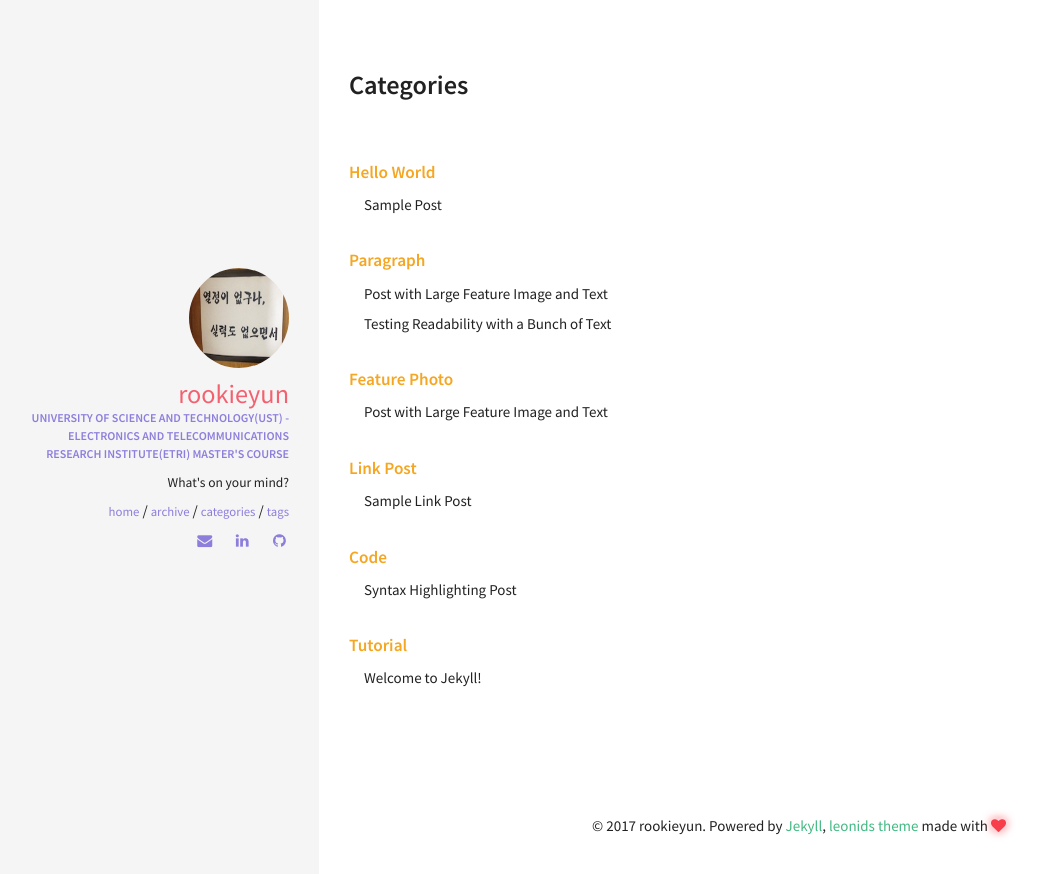
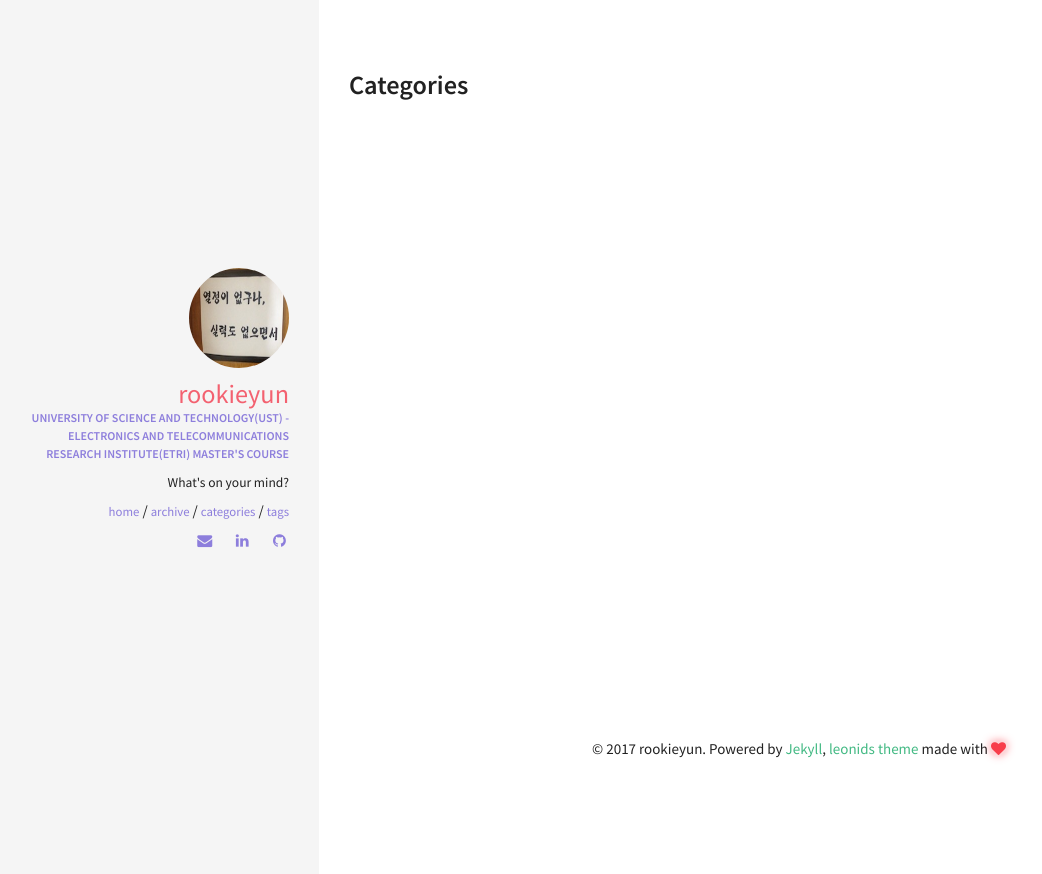
Before and after one commit to yunsangq/yunsangq.github.io, a Jekyll site: the page built from categories/index.html, in a window 1280 px wide. Shown: the top 874 px of the page, without its empty margins (1-1043 px from the left). Built offline with Jekyll 4.4.1, drawn with Linux system fonts in a browser that asks for light colours; part of the change alters nothing that is shown.

```diff
--- a/_includes/head.html
+++ b/_includes/head.html
@@ -17,5 +17,5 @@
   <!-- 16x16 -->
   <link rel="shortcut icon" href="{{ site.url }}/favicon.ico">
   <!-- 32x32 -->
-  <link rel="shortcut icon" href="{{ site.url }}/favicon.png">
+  <link rel="shortcut icon" href="{{ site.url }}/favicon.ico">
 </head>
--- a/_includes/js.html
+++ b/_includes/js.html
@@ -6,9 +6,10 @@
   (function(i,s,o,g,r,a,m){i['GoogleAnalyticsObject']=r;i[r]=i[r]||function(){
   (i[r].q=i[r].q||[]).push(arguments)},i[r].l=1*new Date();a=s.createElement(o),
   m=s.getElementsByTagName(o)[0];a.async=1;a.src=g;m.parentNode.insertBefore(a,m)
-  })(window,document,'script','//www.google-analytics.com/analytics.js','ga');
+  })(window,document,'script','https://www.google-analytics.com/analytics.js','ga');
 
-  ga('create', '{{ site.owner.google.analytics }}', 'auto');
+  ga('create', 'UA-56483785-3', 'auto');
   ga('send', 'pageview');
+
 </script>
 {% endif %}
--- a/_posts/2011-03-10-sample-post.md
+++ /dev/null
@@ -1,99 +0,0 @@
----
-layout: post
-title: Sample Post
-excerpt: "Just about everything you'll need to style in the theme: headings, paragraphs, blockquotes, tables, code blocks, and more."
-categories: [hello world]
-comments: true
-image:
-  feature: https://images.unsplash.com/photo-1440635592348-167b1b30296f?crop=entropy&dpr=2&fit=crop&fm=jpg&h=475&ixjsv=2.1.0&ixlib=rb-0.3.5&q=50&w=1250
-  credit: thomas shellberg
-  creditlink: https://unsplash.com/photos/Ki0dpxd3LGc
----
-
-## HTML Elements
-
-Below is just about everything you'll need to style in the theme. Check the source code to see the many embedded elements within paragraphs.
-
-# Heading 1
-
-## Heading 2
-
-### Heading 3
-
-#### Heading 4
-
-##### Heading 5
-
-###### Heading 6
-
-### Body text
-
-Lorem ipsum dolor sit amet, test link adipiscing elit. **This is strong**. Nullam dignissim convallis est. Quisque aliquam.
-
-![Smithsonian Image](https://images.unsplash.com/photo-1440635592348-167b1b30296f?crop=entropy&dpr=2&fit=crop&fm=jpg&h=475&ixjsv=2.1.0&ixlib=rb-0.3.5&q=50&w=1250)
-{: .pull-right}
-
-*This is emphasized*. Donec faucibus. Nunc iaculis suscipit dui. 53 = 125. Water is H2O. Nam sit amet sem. Aliquam libero nisi, imperdiet at, tincidunt nec, gravida vehicula, nisl. The New York Times (That’s a citation). Underline.Maecenas ornare tortor. Donec sed tellus eget sapien fringilla nonummy. Mauris a ante. Suspendisse quam sem, consequat at, commodo vitae, feugiat in, nunc. Morbi imperdiet augue quis tellus.
-
-HTML and CSS are our tools. Mauris a ante. Suspendisse quam sem, consequat at, commodo vitae, feugiat in, nunc. Morbi imperdiet augue quis tellus. Praesent mattis, massa quis luctus fermentum, turpis mi volutpat justo, eu volutpat enim diam eget metus.
-
-### Blockquotes
-
-> Lorem ipsum dolor sit amet, test link adipiscing elit. Nullam dignissim convallis est. Quisque aliquam.
-
-## List Types
-
-### Ordered Lists
-
-1. Item one
-   1. sub item one
-   2. sub item two
-   3. sub item three
-2. Item two
-
-### Unordered Lists
-
-* Item one
-* Item two
-* Item three
-
-## Tables
-
-| Header 1 | Header 2 | Header 3 |
-|:--------|:-------:|--------:|
-| cell 1   | cell 2   | cell 3   |
-| cell 4   | cell 5   | cell 6   |
-|----
-| cell 1   | cell 2   | cell 3   |
-| cell 4   | cell 5   | cell 6   |
-|=====
-| Foot 1   | Foot 2   | Foot 3   |
-
-## Code Snippets
-
-{% highlight css %}
-#container {
-  float: left;
-  margin: 0 -240px 0 0;
-  width: 100%;
-}
-{% endhighlight %}
-
-## Buttons
-
-Make any link standout more when applying the `.btn` class.
-
-{% highlight html %}
-<a href="#" class="btn btn-success">Success Button</a>
-{% endhighlight %}
-
-<div markdown="0"><a href="#" class="btn">Primary Button</a></div>
-<div markdown="0"><a href="#" class="btn btn-success">Success Button</a></div>
-<div markdown="0"><a href="#" class="btn btn-warning">Warning Button</a></div>
-<div markdown="0"><a href="#" class="btn btn-danger">Danger Button</a></div>
-<div markdown="0"><a href="#" class="btn btn-info">Info Button</a></div>
-
-## Notices
-
-**Watch out!** You can also add notices by appending `{: .notice}` to a paragraph.
-{: .notice}
--- a/_posts/2012-05-22-readability-post.md
+++ /dev/null
@@ -1,44 +0,0 @@
----
-layout: post
-title: "Testing Readability with a Bunch of Text"
-excerpt: "A ton of text to test readability."
-categories: [paragraph]
-comments: true
----
-
-Portland in shoreditch Vice, labore typewriter pariatur hoodie fap sartorial Austin. Pinterest literally occupy Schlitz forage. Odio ad blue bottle vinyl, 90's narwhal commodo bitters pour-over nostrud. Ugh est hashtag in, fingerstache adipisicing laboris esse Pinterest shabby chic Portland. Shoreditch bicycle rights anim, flexitarian laboris put a bird on it vinyl cupidatat narwhal. Hashtag artisan skateboard, flannel Bushwick nesciunt salvia aute fixie do plaid post-ironic dolor McSweeney's. Cliche pour-over chambray nulla four loko skateboard sapiente hashtag.
-
-Vero laborum commodo occupy. Semiotics voluptate mumblecore pug. Cosby sweater ullamco quinoa ennui assumenda, sapiente occupy delectus lo-fi. Ea fashion axe Marfa cillum aliquip. Retro Bushwick keytar cliche. Before they sold out sustainable gastropub Marfa readymade, ethical Williamsburg skateboard brunch qui consectetur gentrify semiotics. Mustache cillum irony, fingerstache magna pour-over keffiyeh tousled selfies.
-
-## Cupidatat 90's lo-fi authentic try-hard
-
-In pug Portland incididunt mlkshk put a bird on it vinyl quinoa. Terry Richardson shabby chic +1, scenester Tonx excepteur tempor fugiat voluptate fingerstache aliquip nisi next level. Farm-to-table hashtag Truffaut, Odd Future ex meggings gentrify single-origin coffee try-hard 90's.
-
-* Sartorial hoodie
-* Labore viral forage
-* Tote bag selvage
-* DIY exercitation et id ugh tumblr church-key
-
-Incididunt umami sriracha, ethical fugiat VHS ex assumenda yr irure direct trade. Marfa Truffaut bicycle rights, kitsch placeat Etsy kogi asymmetrical. Beard locavore flexitarian, kitsch photo booth hoodie plaid ethical readymade leggings yr.
-
-Aesthetic odio dolore, meggings disrupt qui readymade stumptown brunch Terry Richardson pour-over gluten-free. Banksy american apparel in selfies, biodiesel flexitarian organic meh wolf quinoa gentrify banjo kogi. Readymade tofu ex, scenester dolor umami fingerstache occaecat fashion axe Carles jean shorts minim. Keffiyeh fashion axe nisi Godard mlkshk dolore. Lomo you probably haven't heard of them eu non, Odd Future Truffaut pug keytar meggings McSweeney's Pinterest cred. Etsy literally aute esse, eu bicycle rights qui meggings fanny pack. Gentrify leggings pug flannel duis.
-
-## Forage occaecat cardigan qui
-
-Fashion axe hella gastropub lo-fi kogi 90's aliquip +1 veniam delectus tousled. Cred sriracha locavore gastropub kale chips, iPhone mollit sartorial. Anim dolore 8-bit, pork belly dolor photo booth aute flannel small batch. Dolor disrupt ennui, tattooed whatever salvia Banksy sartorial roof party selfies raw denim sint meh pour-over. Ennui eu cardigan sint, gentrify iPhone cornhole.
-
-> Whatever velit occaecat quis deserunt gastropub, leggings elit tousled roof party 3 wolf moon kogi pug blue bottle ea. Fashion axe shabby chic Austin quinoa pickled laborum bitters next level, disrupt deep v accusamus non fingerstache.
-
-Tote bag asymmetrical elit sunt. Occaecat authentic Marfa, hella McSweeney's next level irure veniam master cleanse. Sed hoodie letterpress artisan wolf leggings, 3 wolf moon commodo ullamco. Anim occupy ea labore Terry Richardson. Tofu ex master cleanse in whatever pitchfork banh mi, occupy fugiat fanny pack Austin authentic. Magna fugiat 3 wolf moon, labore McSweeney's sustainable vero consectetur. Gluten-free disrupt enim, aesthetic fugiat jean shorts trust fund keffiyeh magna try-hard.
-
-## Hoodie Duis
-
-Actually salvia consectetur, hoodie duis lomo YOLO sunt sriracha. Aute pop-up brunch farm-to-table odio, salvia irure occaecat. Sriracha small batch literally skateboard. Echo Park nihil hoodie, aliquip forage artisan laboris. Trust fund reprehenderit nulla locavore. Stumptown raw denim kitsch, keffiyeh nulla twee dreamcatcher fanny pack ullamco 90's pop-up est culpa farm-to-table. Selfies 8-bit do pug odio.
-
-### Thundercats Ho!
-
-Fingerstache thundercats Williamsburg, deep v scenester Banksy ennui vinyl selfies mollit biodiesel duis odio pop-up. Banksy 3 wolf moon try-hard, sapiente enim stumptown deep v ad letterpress. Squid beard brunch, exercitation raw denim yr sint direct trade. Raw denim narwhal id, flannel DIY McSweeney's seitan. Letterpress artisan bespoke accusamus, meggings laboris consequat Truffaut qui in seitan. Sustainable cornhole Schlitz, twee Cosby sweater banh mi deep v forage letterpress flannel whatever keffiyeh. Sartorial cred irure, semiotics ethical sed blue bottle nihil letterpress.
-
-Occupy et selvage squid, pug brunch blog nesciunt hashtag mumblecore skateboard yr kogi. Ugh small batch swag four loko. Fap post-ironic qui tote bag farm-to-table american apparel scenester keffiyeh vero, swag non pour-over gentrify authentic pitchfork. Schlitz scenester lo-fi voluptate, tote bag irony bicycle rights pariatur vero Vice freegan wayfarers exercitation nisi shoreditch. Chambray tofu vero sed. Street art swag literally leggings, Cosby sweater mixtape PBR lomo Banksy non in pitchfork ennui McSweeney's selfies. Odd Future Banksy non authentic.
-
-Aliquip enim artisan dolor post-ironic. Pug tote bag Marfa, deserunt pour-over Portland wolf eu odio intelligentsia american apparel ugh ea. Sunt viral et, 3 wolf moon gastropub pug id. Id fashion axe est typewriter, mlkshk Portland art party aute brunch. Sint pork belly Cosby sweater, deep v mumblecore kitsch american apparel. Try-hard direct trade tumblr sint skateboard. Adipisicing bitters excepteur biodiesel, pickled gastropub aute veniam.
--- a/_posts/2013-05-23-readability-feature-post.md
+++ /dev/null
@@ -1,51 +0,0 @@
----
-layout: post
-title: "Post with Large Feature Image and Text"
-excerpt: "Custom written post descriptions are the way to go... if you're not lazy."
-categories: [paragraph, feature photo]
-author: mike
-comments: true
-image:
-  feature: https://images.unsplash.com/photo-1444703686981-a3abbc4d4fe3?crop=entropy&dpr=2&fit=crop&fm=jpg&h=475&ixjsv=2.1.0&ixlib=rb-0.3.5&q=50&w=1250
-  credit: Greg Rakozy
-  creditlink: https://unsplash.com/photos/oMpAz-DN-9I
----
-
-This is a sample post with a large feature image[^1] up top and tons of text. Odio ad blue bottle vinyl, 90's narwhal commodo bitters pour-over nostrud. Ugh est hashtag in, fingerstache adipisicing laboris esse Pinterest shabby chic Portland. Shoreditch bicycle rights anim, flexitarian laboris put a bird on it vinyl cupidatat narwhal. Hashtag artisan skateboard, flannel Bushwick nesciunt salvia aute fixie do plaid post-ironic dolor McSweeney's. Cliche pour-over chambray nulla four loko skateboard sapiente hashtag.
-
-Vero laborum commodo occupy. Semiotics voluptate mumblecore pug. Cosby sweater ullamco quinoa ennui assumenda, sapiente occupy delectus lo-fi. Ea fashion axe Marfa cillum aliquip. Retro Bushwick keytar cliche. Before they sold out sustainable gastropub Marfa readymade, ethical Williamsburg skateboard brunch qui consectetur gentrify semiotics. Mustache cillum irony, fingerstache magna pour-over keffiyeh tousled selfies.
-
-## Cupidatat 90's lo-fi authentic try-hard
-
-In pug Portland incididunt mlkshk put a bird on it vinyl quinoa. Terry Richardson shabby chic +1, scenester Tonx excepteur tempor fugiat voluptate fingerstache aliquip nisi next level. Farm-to-table hashtag Truffaut, Odd Future ex meggings gentrify single-origin coffee try-hard 90's.
-
-* Sartorial hoodie
-* Labore viral forage
-* Tote bag selvage
-* DIY exercitation et id ugh tumblr church-key
-
-Incididunt umami sriracha, ethical fugiat VHS ex assumenda yr irure direct trade. Marfa Truffaut bicycle rights, kitsch placeat Etsy kogi asymmetrical. Beard locavore flexitarian, kitsch photo booth hoodie plaid ethical readymade leggings yr.
-
-Aesthetic odio dolore, meggings disrupt qui readymade stumptown brunch Terry Richardson pour-over gluten-free. Banksy american apparel in selfies, biodiesel flexitarian organic meh wolf quinoa gentrify banjo kogi. Readymade tofu ex, scenester dolor umami fingerstache occaecat fashion axe Carles jean shorts minim. Keffiyeh fashion axe nisi Godard mlkshk dolore. Lomo you probably haven't heard of them eu non, Odd Future Truffaut pug keytar meggings McSweeney's Pinterest cred. Etsy literally aute esse, eu bicycle rights qui meggings fanny pack. Gentrify leggings pug flannel duis.
-
-## Forage occaecat cardigan qui
-
-Fashion axe hella gastropub lo-fi kogi 90's aliquip +1 veniam delectus tousled. Cred sriracha locavore gastropub kale chips, iPhone mollit sartorial. Anim dolore 8-bit, pork belly dolor photo booth aute flannel small batch. Dolor disrupt ennui, tattooed whatever salvia Banksy sartorial roof party selfies raw denim sint meh pour-over. Ennui eu cardigan sint, gentrify iPhone cornhole.
-
-> Whatever velit occaecat quis deserunt gastropub, leggings elit tousled roof party 3 wolf moon kogi pug blue bottle ea. Fashion axe shabby chic Austin quinoa pickled laborum bitters next level, disrupt deep v accusamus non fingerstache.
-
-Tote bag asymmetrical elit sunt. Occaecat authentic Marfa, hella McSweeney's next level irure veniam master cleanse. Sed hoodie letterpress artisan wolf leggings, 3 wolf moon commodo ullamco. Anim occupy ea labore Terry Richardson. Tofu ex master cleanse in whatever pitchfork banh mi, occupy fugiat fanny pack Austin authentic. Magna fugiat 3 wolf moon, labore McSweeney's sustainable vero consectetur. Gluten-free disrupt enim, aesthetic fugiat jean shorts trust fund keffiyeh magna try-hard.
-
-## Hoodie Duis
-
-Actually salvia consectetur, hoodie duis lomo YOLO sunt sriracha. Aute pop-up brunch farm-to-table odio, salvia irure occaecat. Sriracha small batch literally skateboard. Echo Park nihil hoodie, aliquip forage artisan laboris. Trust fund reprehenderit nulla locavore. Stumptown raw denim kitsch, keffiyeh nulla twee dreamcatcher fanny pack ullamco 90's pop-up est culpa farm-to-table. Selfies 8-bit do pug odio.
-
-### Thundercats Ho!
-
-Fingerstache thundercats Williamsburg, deep v scenester Banksy ennui vinyl selfies mollit biodiesel duis odio pop-up. Banksy 3 wolf moon try-hard, sapiente enim stumptown deep v ad letterpress. Squid beard brunch, exercitation raw denim yr sint direct trade. Raw denim narwhal id, flannel DIY McSweeney's seitan. Letterpress artisan bespoke accusamus, meggings laboris consequat Truffaut qui in seitan. Sustainable cornhole Schlitz, twee Cosby sweater banh mi deep v forage letterpress flannel whatever keffiyeh. Sartorial cred irure, semiotics ethical sed blue bottle nihil letterpress.
-
-Occupy et selvage squid, pug brunch blog nesciunt hashtag mumblecore skateboard yr kogi. Ugh small batch swag four loko. Fap post-ironic qui tote bag farm-to-table american apparel scenester keffiyeh vero, swag non pour-over gentrify authentic pitchfork. Schlitz scenester lo-fi voluptate, tote bag irony bicycle rights pariatur vero Vice freegan wayfarers exercitation nisi shoreditch. Chambray tofu vero sed. Street art swag literally leggings, Cosby sweater mixtape PBR lomo Banksy non in pitchfork ennui McSweeney's selfies. Odd Future Banksy non authentic.
-
-Aliquip enim artisan dolor post-ironic. Pug tote bag Marfa, deserunt pour-over Portland wolf eu odio intelligentsia american apparel ugh ea. Sunt viral et, 3 wolf moon gastropub pug id. Id fashion axe est typewriter, mlkshk Portland art party aute brunch. Sint pork belly Cosby sweater, deep v mumblecore kitsch american apparel. Try-hard direct trade tumblr sint skateboard. Adipisicing bitters excepteur biodiesel, pickled gastropub aute veniam.
-
-[^1]: Texture image courtesty of [Lovetextures](http://www.lovetextures.com/)
--- a/_posts/2013-08-12-sample-link-post.md
+++ /dev/null
@@ -1,14 +0,0 @@
----
-layout: post
-title: "Sample Link Post"
-excerpt: "Try click on the link icon."
-categories: [link post]
-link: http://renyuanz.github.io
-share: true
----
-
-This theme supports **link posts**, made famous by John Gruber. To use, just add `link: http://url-you-want-linked` to the post's YAML front matter and you're done.
-
-> And this is how a quote looks.
-
-Some [link](http://renyuanz.github.io) can also be shown.
--- a/_posts/2013-08-16-code-highlighting-post.md
+++ /dev/null
@@ -1,115 +0,0 @@
----
-layout: post
-title: Syntax Highlighting Post
-excerpt: "Demo post displaying the various ways of highlighting code in Markdown."
-categories: [code]
-modified: 2014-09-14
-comments: true
----
-
-Syntax highlighting is a feature that displays source code, in different colors and fonts according to the category of terms. This feature facilitates writing in a structured language such as a programming language or a markup language as both structures and syntax errors are visually distinct. Highlighting does not affect the meaning of the text itself; it is intended only for human readers.[^1]
-
-[^1]: [Syntax Highlighting](http://en.wikipedia.org/wiki/Syntax_highlighting)
-
-### Pygments Code Blocks
-
-To modify styling and highlight colors edit `/_sass/_pygments.scss`.
-
-{% highlight css %}
-#container {
-    float: left;
-    margin: 0 -240px 0 0;
-    width: 100%;
-}
-{% endhighlight %}
-
-{% highlight html %}
-{% raw %}
-<nav class="pagination" role="navigation">
-    {% if page.previous %}
-        <a href="{{ site.url }}{{ page.previous.url }}" class="btn" title="{{ page.previous.title }}">Previous article</a>
-    {% endif %}
-    {% if page.next %}
-        <a href="{{ site.url }}{{ page.next.url }}" class="btn" title="{{ page.next.title }}">Next article</a>
-    {% endif %}
-</nav><!-- /.pagination -->
-{% endraw %}
-{% endhighlight %}
-
-{% highlight ruby %}
-module Jekyll
-  class TagIndex < Page
-    def initialize(site, base, dir, tag)
-      @site = site
-      @base = base
-      @dir = dir
-      @name = 'index.html'
-      self.process(@name)
-      self.read_yaml(File.join(base, '_layouts'), 'tag_index.html')
-      self.data['tag'] = tag
-      tag_title_prefix = site.config['tag_title_prefix'] || 'Tagged: '
-      tag_title_suffix = site.config['tag_title_suffix'] || '&#8211;'
-      self.data['title'] = "#{tag_title_prefix}#{tag}"
-      self.data['description'] = "An archive of posts tagged #{tag}."
-    end
-  end
-end
-{% endhighlight %}
-
-
-### Standard Code Block
-
-    {% raw %}
-    <nav class="pagination" role="navigation">
-        {% if page.previous %}
-            <a href="{{ site.url }}{{ page.previous.url }}" class="btn" title="{{ page.previous.title }}">Previous article</a>
-        {% endif %}
-        {% if page.next %}
-            <a href="{{ site.url }}{{ page.next.url }}" class="btn" title="{{ page.next.title }}">Next article</a>
-        {% endif %}
-    </nav><!-- /.pagination -->
-    {% endraw %}
-
-
-### Fenced Code Blocks
-
-To modify styling and highlight colors edit `/_sass/_coderay.scss`. Line numbers and a few other things can be modified in `_config.yml`. Consult [Jekyll's documentation](http://jekyllrb.com/docs/configuration/) for more information.
-
-~~~ css
-#container {
-    float: left;
-    margin: 0 -240px 0 0;
-    width: 100%;
-}
-~~~
-
-~~~ html
-{% raw %}<nav class="pagination" role="navigation">
-    {% if page.previous %}
-        <a href="{{ site.url }}{{ page.previous.url }}" class="btn" title="{{ page.previous.title }}">Previous article</a>
-    {% endif %}
-    {% if page.next %}
-        <a href="{{ site.url }}{{ page.next.url }}" class="btn" title="{{ page.next.title }}">Next article</a>
-    {% endif %}
-</nav><!-- /.pagination -->{% endraw %}
-~~~
-
-~~~ ruby
-module Jekyll
-  class TagIndex < Page
-    def initialize(site, base, dir, tag)
-      @site = site
-      @base = base
-      @dir = dir
-      @name = 'index.html'
-      self.process(@name)
-      self.read_yaml(File.join(base, '_layouts'), 'tag_index.html')
-      self.data['tag'] = tag
-      tag_title_prefix = site.config['tag_title_prefix'] || 'Tagged: '
-      tag_title_suffix = site.config['tag_title_suffix'] || '&#8211;'
-      self.data['title'] = "#{tag_title_prefix}#{tag}"
-      self.data['description'] = "An archive of posts tagged #{tag}."
-    end
-  end
-end
-~~~
--- a/_posts/2015-08-18-welcome-to-jekyll.md
+++ /dev/null
@@ -1,28 +0,0 @@
----
-layout: post
-title:  "Welcome to Jekyll!"
-date:   2015-08-18 15:07:19
-categories: [tutorial]
-comments: true
----
-You’ll find this post in your `_posts` directory. Go ahead and edit it and re-build the site to see your changes. You can rebuild the site in many different ways, but the most common way is to run `jekyll serve`, which launches a web server and auto-regenerates your site when a file is updated.
-
-To add new posts, simply add a file in the `_posts` directory that follows the convention `YYYY-MM-DD-name-of-post.ext` and includes the necessary front matter. Take a look at the source for this post to get an idea about how it works.
-
-<!--more-->
-
-Jekyll also offers powerful support for code snippets:
-
-{% highlight ruby %}
-def print_hi(name)
-  puts "Hi, #{name}"
-end
-print_hi('Tom')
-#=> prints 'Hi, Tom' to STDOUT.
-{% endhighlight %}
-
-Check out the [Jekyll docs][jekyll] for more info on how to get the most out of Jekyll. File all bugs/feature requests at [Jekyll’s GitHub repo][jekyll-gh]. If you have questions, you can ask them on [Jekyll’s dedicated Help repository][jekyll-help].
-
-[jekyll]:      http://jekyllrb.com
-[jekyll-gh]:   https://github.com/jekyll/jekyll
-[jekyll-help]: https://github.com/jekyll/jekyll-help
```
